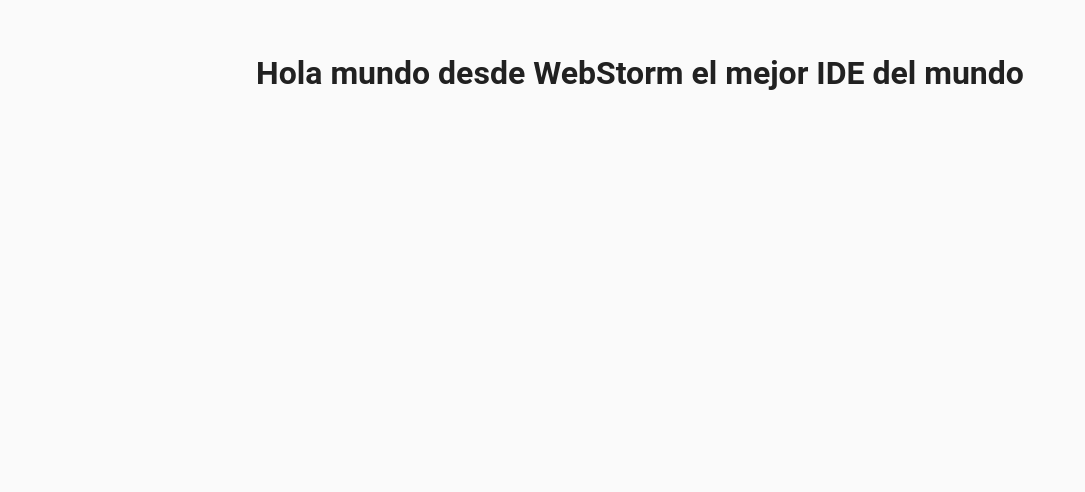
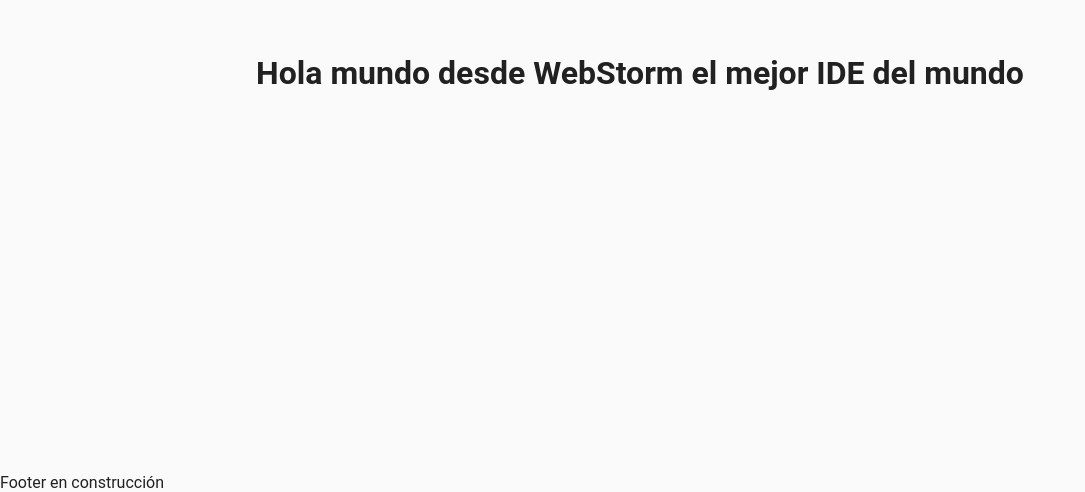
Before and after one commit to Hernanarica/blog2021, a plain HTML site: page index.html in a window 1280 px wide. Shown: the part 327-819 px from the top of the page, without its empty margins (0-1085 px from the left). Drawn offline with Linux system fonts and the light colour scheme.

Commit message:
Se agrego un contenido para el footer

```diff
--- a/index.html
+++ b/index.html
@@ -11,6 +11,8 @@
 		<main>
 			<h1>Hola mundo desde WebStorm el mejor IDE del mundo</h1>
 		</main>
-		<footer></footer>
+		<footer>
+			<p>Footer en construcción</p>
+		</footer>
 	</body>
 </html>
```
